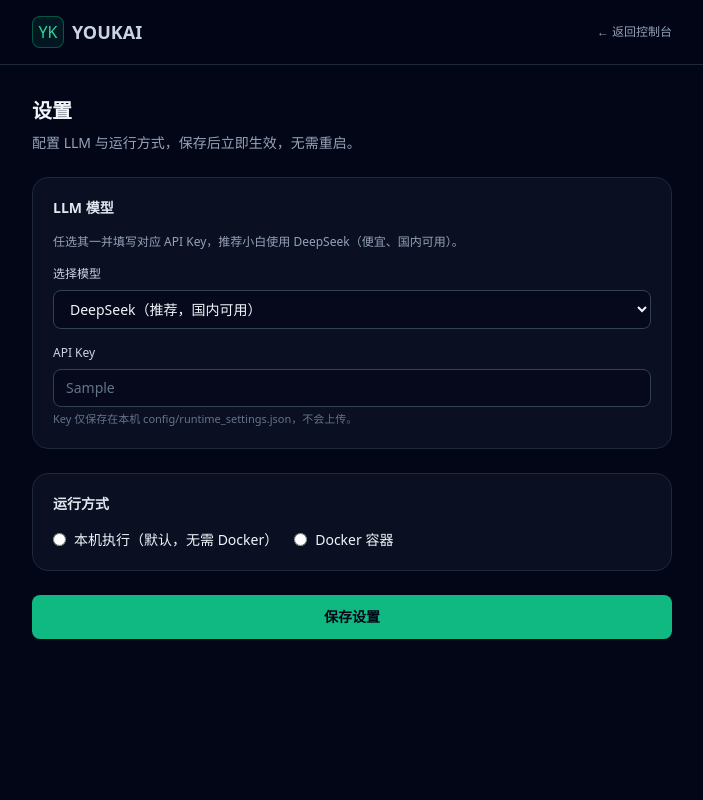
After one commit to YupenBob/Youkai, a Python web app: template web/templates/settings.html in a window 1280 px wide. The commit adds this page. Shown: the whole page, without its empty margins (288-991 px from the left). Run offline with Jinja, Linux system fonts and the light colour scheme; the template is opened without the code that fills it: most values are stand-ins (such as "Sample title", 1, 10 or a date in 2020); some libraries are stand-ins or nearby versions.

Commit message:
友好安装

```diff
--- a/core/sandbox.py
+++ b/core/sandbox.py
@@ -7,6 +7,7 @@ import threading
 from dataclasses import dataclass
 from typing import List, Optional, Union
 
+from config.runtime import get_effective_sandbox_mode
 from config.settings import settings
 
 logger = logging.getLogger(__name__)
@@ -208,8 +209,8 @@ class KaliSandbox:
 
 
 def get_sandbox() -> Union[KaliSandbox, LocalSandbox]:
-    """根据配置返回沙箱。默认 local（本机），可选 docker。"""
-    mode = (settings.sandbox_mode or "local").strip().lower()
+    """根据配置返回沙箱（优先 Web UI 保存的配置）。"""
+    mode = get_effective_sandbox_mode()
     if mode == "docker":
         return KaliSandbox()
     return LocalSandbox()
--- a/tools/scanning.py
+++ b/tools/scanning.py
@@ -6,9 +6,6 @@ from typing import Optional
 from langchain_core.tools import tool
 
 from core.sandbox import CommandTimeoutError, get_sandbox
-
-
-_sandbox = get_sandbox()
 
 
 def _build_nmap_command(target: str, arguments: Optional[str]) -> list[str]:
@@ -46,8 +43,9 @@ def _filter_nmap_output(raw: str) -> str:
 def nmap_scan(target: str, arguments: str = "-sV -Pn") -> str:
     """在沙箱中运行 Nmap（默认本机，可由 KALI_AGENT_SANDBOX_MODE 切换 Docker）。"""
     cmd = _build_nmap_command(target, arguments)
+    sandbox = get_sandbox()
     try:
-        result = _sandbox.run(cmd, timeout=300)
+        result = sandbox.run(cmd, timeout=300)
     except CommandTimeoutError:
         return "Nmap 扫描在 300 秒内未完成，已被沙箱超时终止。请缩小扫描范围或调整参数后重试。"
     except Exception as exc:  # noqa: BLE001
--- /dev/null
+++ b/web/templates/settings.html
@@ -0,0 +1,84 @@
+<!DOCTYPE html>
+<html lang="zh-CN">
+  <head>
+    <meta charset="UTF-8" />
+    <title>设置 - YOUKAI</title>
+    <meta name="viewport" content="width=device-width, initial-scale=1.0" />
+    <script src="https://cdn.tailwindcss.com"></script>
+  </head>
+  <body class="min-h-screen bg-slate-950 text-slate-100">
+    <div class="min-h-screen flex flex-col">
+      <header class="border-b border-slate-800 bg-slate-950/80 backdrop-blur">
+        <div class="max-w-2xl mx-auto px-4 py-4 flex items-center justify-between">
+          <a href="/" class="flex items-center gap-2 text-slate-300 hover:text-white">
+            <span class="inline-flex h-8 w-8 items-center justify-center rounded-lg bg-emerald-500/10 text-emerald-400 border border-emerald-500/40">YK</span>
+            <span class="text-lg font-semibold">YOUKAI</span>
+          </a>
+          <a href="/" class="text-xs text-slate-400 hover:text-slate-200">← 返回控制台</a>
+        </div>
+      </header>
+
+      <main class="flex-1 max-w-2xl mx-auto w-full px-4 py-8">
+        <h1 class="text-xl font-semibold mb-2">设置</h1>
+        <p class="text-sm text-slate-400 mb-6">配置 LLM 与运行方式，保存后立即生效，无需重启。</p>
+
+        {% if saved %}
+        <div class="mb-6 rounded-lg border border-emerald-500/50 bg-emerald-500/10 px-4 py-3 text-sm text-emerald-200">
+          已保存，下次扫描将使用新配置。
+        </div>
+        {% endif %}
+
+        <form method="post" action="/settings" class="space-y-6">
+          <div class="rounded-2xl border border-slate-800 bg-slate-900/60 p-5 space-y-4">
+            <h2 class="text-sm font-semibold text-slate-200">LLM 模型</h2>
+            <p class="text-xs text-slate-400">任选其一并填写对应 API Key，推荐小白使用 DeepSeek（便宜、国内可用）。</p>
+            <div>
+              <label class="block text-xs font-medium text-slate-300 mb-2">选择模型</label>
+              <select
+                name="llm_provider"
+                class="w-full rounded-lg border border-slate-700 bg-slate-950/60 px-3 py-2 text-sm text-slate-100 focus:border-emerald-500 focus:outline-none focus:ring-1 focus:ring-emerald-500/60"
+              >
+                <option value="deepseek" {{ 'selected' if llm_provider == 'deepseek' }}>DeepSeek（推荐，国内可用）</option>
+                <option value="openai" {{ 'selected' if llm_provider == 'openai' }}>OpenAI（GPT-4o）</option>
+                <option value="anthropic" {{ 'selected' if llm_provider == 'anthropic' }}>Anthropic（Claude）</option>
+                <option value="gemini" {{ 'selected' if llm_provider == 'gemini' }}>Google Gemini</option>
+              </select>
+            </div>
+            <div>
+              <label class="block text-xs font-medium text-slate-300 mb-2">API Key</label>
+              <input
+                type="password"
+                name="api_key"
+                placeholder="{{ api_key_placeholder }}"
+                autocomplete="off"
+                class="w-full rounded-lg border border-slate-700 bg-slate-950/60 px-3 py-2 text-sm text-slate-100 placeholder-slate-500 focus:border-emerald-500 focus:outline-none focus:ring-1 focus:ring-emerald-500/60"
+              />
+              <p class="mt-1 text-[11px] text-slate-500">Key 仅保存在本机 config/runtime_settings.json，不会上传。</p>
+            </div>
+          </div>
+
+          <div class="rounded-2xl border border-slate-800 bg-slate-900/60 p-5 space-y-4">
+            <h2 class="text-sm font-semibold text-slate-200">运行方式</h2>
+            <div class="flex gap-4">
+              <label class="flex items-center gap-2 cursor-pointer">
+                <input type="radio" name="sandbox_mode" value="local" {{ 'checked' if sandbox_mode == 'local' }} class="rounded border-slate-600 text-emerald-500 focus:ring-emerald-500" />
+                <span class="text-sm">本机执行（默认，无需 Docker）</span>
+              </label>
+              <label class="flex items-center gap-2 cursor-pointer">
+                <input type="radio" name="sandbox_mode" value="docker" {{ 'checked' if sandbox_mode == 'docker' }} class="rounded border-slate-600 text-emerald-500 focus:ring-emerald-500" />
+                <span class="text-sm">Docker 容器</span>
+              </label>
+            </div>
+          </div>
+
+          <button
+            type="submit"
+            class="w-full rounded-lg bg-emerald-500 py-3 text-sm font-semibold text-slate-950 hover:bg-emerald-400 focus:outline-none focus:ring-2 focus:ring-emerald-500 focus:ring-offset-2 focus:ring-offset-slate-950"
+          >
+            保存设置
+          </button>
+        </form>
+      </main>
+    </div>
+  </body>
+</html>
```
Also changed, not shown: config/runtime.py (added, +51 -0 lines), core/agent.py (+24 -4 lines), web/app.py (+83 -4 lines), web/templates/index.html (+12 -8 lines), README.md, 2 other files.
